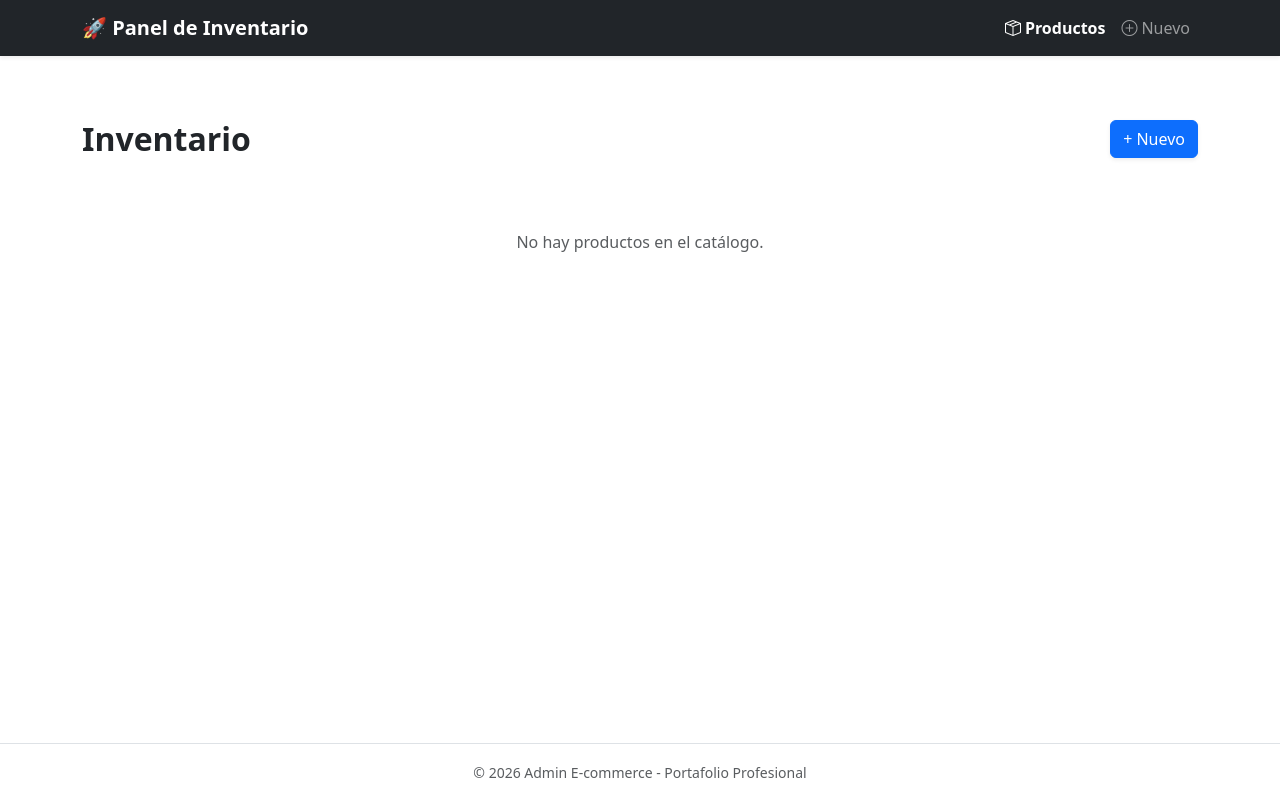
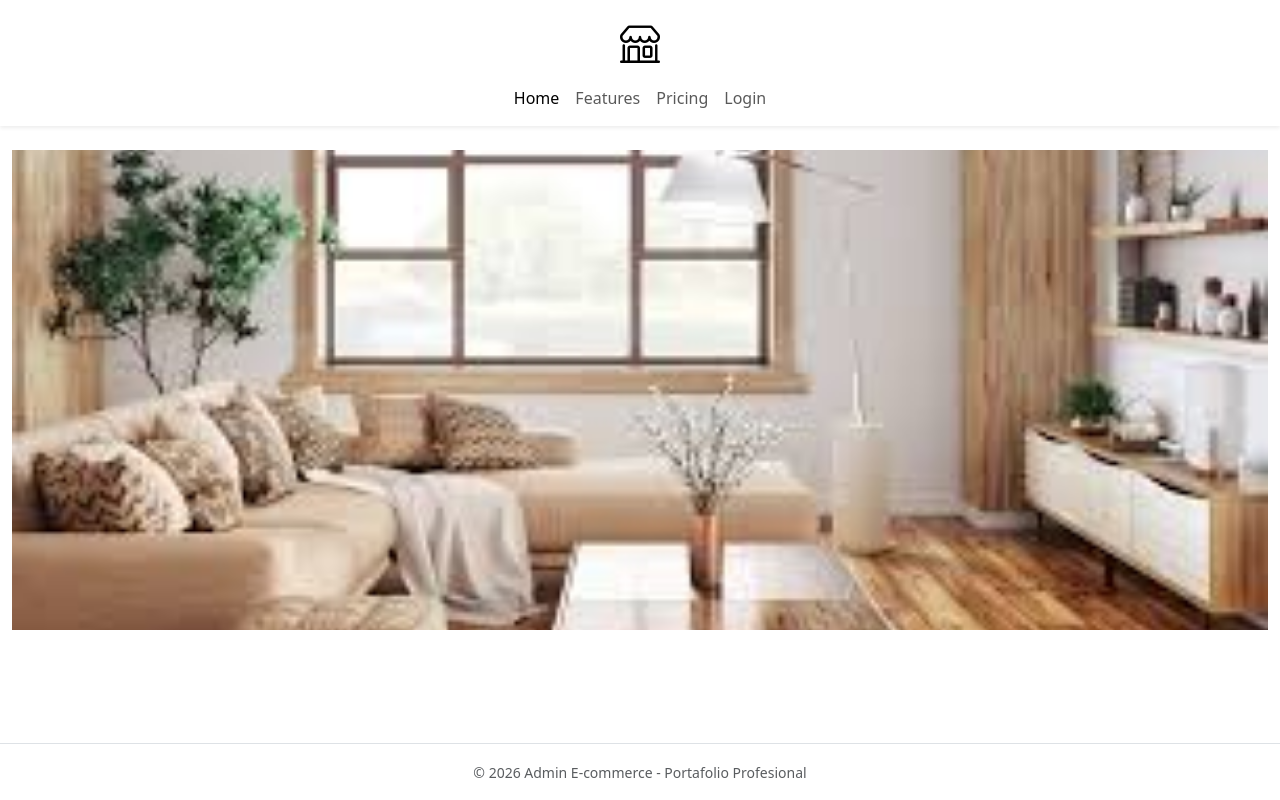
Before and after one commit to folensiwish/Ecommerce---Entrega-final-de-portafolio, a Django app: page / in a window 1280 px wide. Run offline with Django 5.2, Linux system fonts and the light colour scheme; data that the repository does not hold is empty.

Commit message:
-Agregado navbar para el usuario. -Template con carrusel e imagenes. -Incluido archivo js para futura interaccion. - Created a new navbar template for user navigation. - Added an index template featuring a carousel with images. - Included a JavaScript file for future interactivity.

```diff
--- /dev/null
+++ b/proyecto/apps/static/css/styles.css
@@ -0,0 +1,11 @@
+/* 1. Definimos una altura para el contenedor del carrusel en móviles */
+#carouselExampleSlidesOnly {
+    height: 60vh;
+    overflow: hidden;
+}
+#carouselExampleSlidesOnly .carousel-item img {
+    height: 60vh;
+    width: 100%;
+    object-fit: cover;
+    object-position: center;
+}
--- a/proyecto/apps/templates/base.html
+++ b/proyecto/apps/templates/base.html
@@ -8,15 +8,21 @@
     <link href="https://cdn.jsdelivr.net/npm/bootstrap@5.3.2/dist/css/bootstrap.min.css" rel="stylesheet">
     <link rel="stylesheet" href="https://cdn.jsdelivr.net/npm/bootstrap-icons@1.11.1/font/bootstrap-icons.css">
     <link href="https://fonts.googleapis.com/css2?family=Inter:wght@400;600;700&display=swap" rel="stylesheet">
+    <link rel="stylesheet" href="../static/css/styles.css">
+    {% block extra_css %}{% endblock %}
 </head>
 
 <body class="d-flex flex-column min-vh-100">
 
     {% block navbar %}
+    {% if user.is_staff %}
         {% include 'includes/navbar.html' %}
-    {% endblock %}
+    {% else %}
+        {% include 'includes/navbarusuario.html' %}
+    {% endif %}
+    {% endblock navbar %}
 
-    <main class="container py-4">
+    <main class="container-fluid py-4">
 
         {% if messages %}
             {% for message in messages %}
--- /dev/null
+++ b/proyecto/apps/templates/includes/navbarusuario.html
@@ -0,0 +1,32 @@
+<nav class="navbar navbar-expand-lg navbar-light bg-white fixed-top shadow-sm sticky-top">
+  <div class="container d-flex flex-column align-items-center">
+
+    <a class="navbar-brand m-0" href="#"><i class="bi bi-shop fs-1"></i></a>
+
+    <button class="navbar-toggler border-0 my-2" type="button" data-bs-toggle="collapse" data-bs-target="#navbarNav"
+      aria-controls="navbarNav" aria-expanded="false" aria-label="Toggle navigation">
+      <span class="navbar-toggler-icon"></span>
+    </button>
+
+    <div class="collapse navbar-collapse" id="navbarNav">
+      <ul class="navbar-nav w-100 justify-content-center text-center">
+        <li class="nav-item">
+          <a class="nav-link active" aria-current="page" href="{% url 'index'%}">Home</a>
+        </li>
+        <li class="nav-item">
+          <a class="nav-link" href="#">Features</a>
+        </li>
+        <li class="nav-item">
+          <a class="nav-link" href="#">Pricing</a>
+        </li>
+        <li class="nav-item ">
+          <a href="{% url 'login' %}" class="nav-link">Login</a>
+        </li>
+      </ul>
+
+
+    </div>
+
+
+  </div>
+</nav>
--- /dev/null
+++ b/proyecto/apps/templates/index.html
@@ -0,0 +1,26 @@
+{% extends 'base.html'%}
+{% load static %}
+
+{% block content%}
+<header>
+    <div>
+        <div id="carouselExampleSlidesOnly" class="carousel slide" data-bs-ride="carousel">
+            <div class="carousel-inner">
+                <div class="carousel-item active">
+                    <img src="{% static 'img/hogar.jpg'%}" class="d-block w-100" alt="...">
+                </div>
+                <div class="carousel-item">
+                    <img src="{% static 'img/muebes.webp'%}" class="d-block w-100" alt="...">
+                </div>
+                <div class="carousel-item">
+                    <img src="{% static 'img/gym.jpeg'%}" class="d-block w-100" alt="...">
+                </div>
+            </div>
+        </div>
+    </div>
+</header>
+<div class="container">
+
+</div>
+<script src="{% static 'js/script.js'%}"></script>
+{% endblock %}
--- a/proyecto/apps/templates/main/listar_producto.html
+++ b/proyecto/apps/templates/main/listar_producto.html
@@ -31,7 +31,6 @@
                     <div class="d-flex gap-2 border-top pt-3">
                         <a href="{% url 'editar_producto' p.id %}" class="btn btn-warning btn-sm flex-fill">Editar</a>
                         <a href="{% url 'eliminar_producto' p.id %}" class="btn btn-outline-danger btn-sm flex-fill">Borrar</a>
-                        <a href="{% url 'login' %}">Ir al login</a>
                     </div>
                 </div>
             </div>
--- a/proyecto/proyecto/settings.py
+++ b/proyecto/proyecto/settings.py
@@ -127,6 +127,9 @@ USE_TZ = True
 # Static files (CSS, JavaScript, Images)
 # https://docs.djangoproject.com/en/6.0/howto/static-files/
 
-STATIC_URL = 'apps/static/'
+STATIC_URL = '/static/'
+STATICFILES_DIRS = [
+    BASE_DIR / "apps" / "static",
+]
 LOGIN_REDIRECT_URL = 'listar_producto'
 LOGOUT_REDIRECT_URL = '/login/'
--- a/proyecto/proyecto/urls.py
+++ b/proyecto/proyecto/urls.py
@@ -16,11 +16,11 @@ Including another URLconf
 """
 from django.contrib import admin
 from django.urls import path,include
-
+from django.views.generic import TemplateView
 urlpatterns = [
     path('admin/', admin.site.urls),
+    path('', TemplateView.as_view(template_name='index.html'), name='index'),
     #productos
-    path('', include('apps.main.urls')),
     path('productos/', include('apps.main.urls')),
     #auth
     path('accounts/', include('django.contrib.auth.urls')),
```
Also changed, not shown: proyecto/apps/static/img/gym.jpeg (added), proyecto/apps/static/img/gym.webp (added), proyecto/apps/static/img/hogar.jpg (added), proyecto/apps/static/img/linea_blanca.jpg (added), proyecto/apps/static/img/logo-on-navbar.jpg (added), proyecto/apps/static/img/minimalista_productos.png (added), proyecto/apps/static/img/muebes.webp (added), proyecto/apps/static/js/script.js (added).
